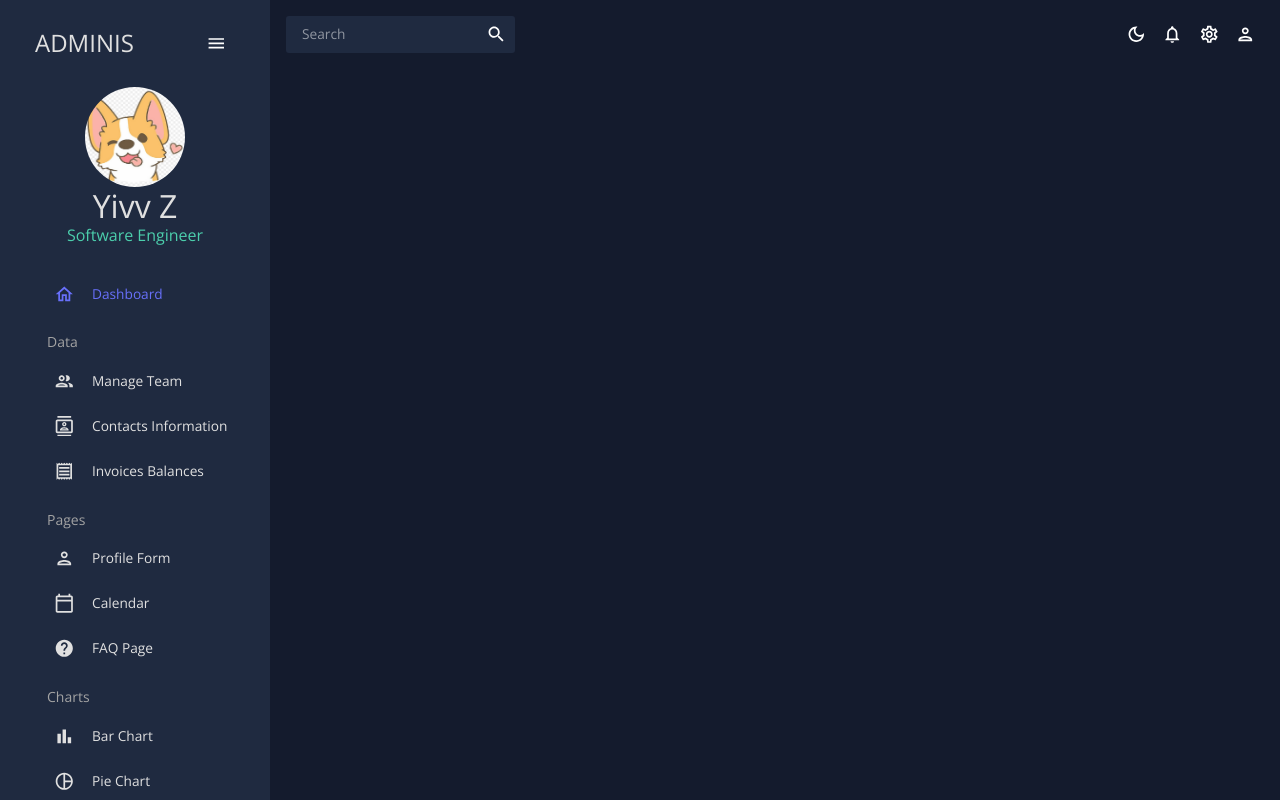
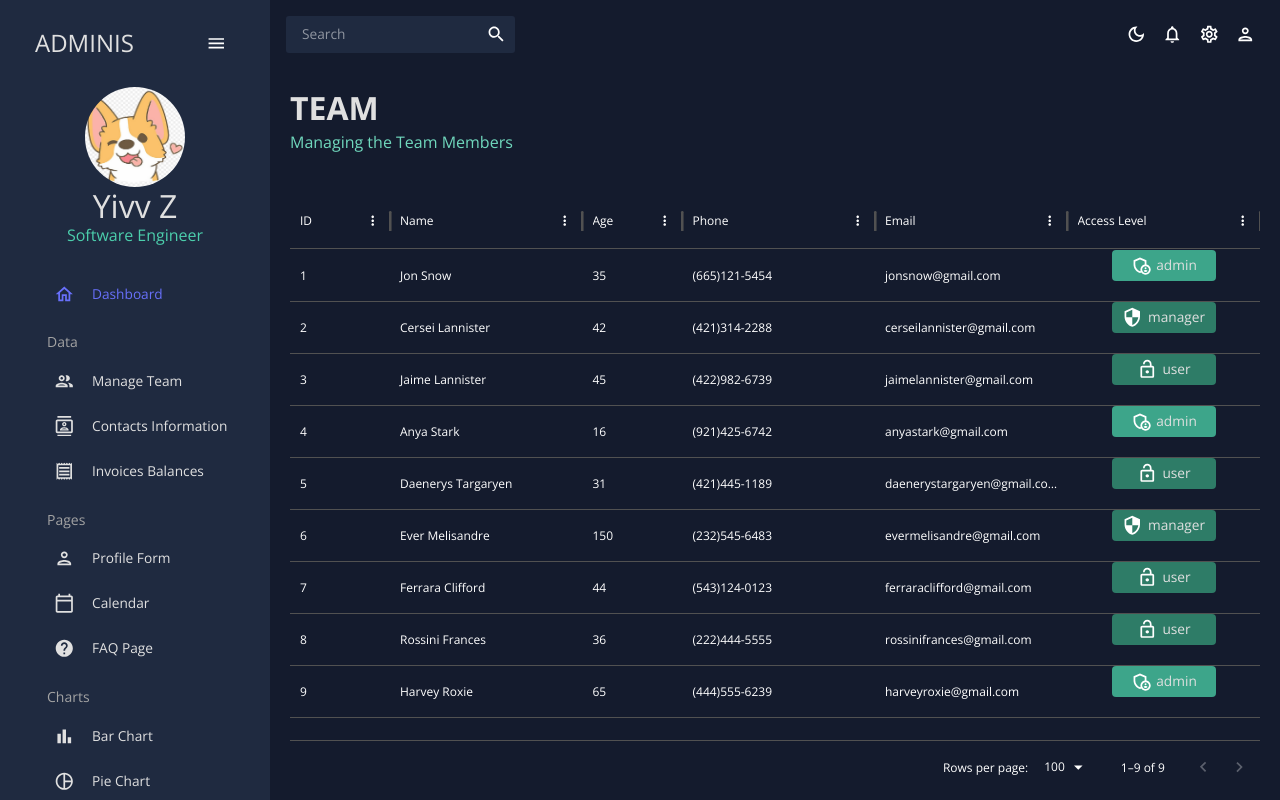
Before and after one commit to yivvm/Project-Dashboard, a React (Create React App) app: page /team in a window 1280 px wide. Built offline with nearby package versions, Linux system fonts and the light colour scheme.

Commit message:
create Team page

```diff
--- a/src/App.js
+++ b/src/App.js
@@ -4,7 +4,7 @@
 import Topbar from "./scenes/global/Topbar";
 import Sidebar from "./scenes/global/Sidebar";
 import Dashboard from "./scenes/dashboard";
-// import Team from "./scenes/team";
+import Team from "./scenes/team";
 // import Invoices from "./scenes/invoices";
 // import Contacts from "./scenes/contacts";
 // import Bar from "./scenes/bar";
@@ -28,7 +28,7 @@
             <Topbar />
             <Routes>
               <Route path="/" element={<Dashboard />} />
-              {/* <Route path="/team" element={<Team />} /> */}
+              <Route path="/team" element={<Team />} />
               {/* <Route path="/invoices" element={<Invoices />} /> */}
               {/* <Route path="/contacts" element={<Contacts />} /> */}
               {/* <Route path="/bar" element={<Bar />} /> */}
--- /dev/null
+++ b/src/scenes/team/index.jsx
@@ -0,0 +1,91 @@
+import React from 'react'
+import { Box, Typography, useTheme } from '@mui/material'
+import { DataGrid } from '@mui/x-data-grid'
+import { tokens } from '../../theme'
+import { mockDataTeam } from '../../data/mockData'
+import Header from '../../components/Header'
+import AdminPanelSettingsOutlinedIcon from '@mui/icons-material/AdminPanelSettingsOutlined'
+import LockOpenOutlinedIcon from '@mui/icons-material/LockOpenOutlined'
+import SecurityOutlinedIcon from '@mui/icons-material/SecurityOutlined'
+
+export default function Team() {
+    const theme = useTheme()
+    const colors = tokens(theme.palette.mode)
+
+    const columns = [
+        { field: "id", headerName: "ID" },
+        {
+            field: "name",
+            headerName: "Name",
+            flex: 1,
+            cellClassName: "name-column--cell",
+        },
+        {
+            field: "age",
+            headerName: "Age",
+            type: "number",
+            headerAlign: "left",
+            align: "left",
+        },
+        {
+            field: "phone",
+            headerName: "Phone",
+            flex: 1,
+        },
+        {
+            field: "email",
+            headerName: "Email",
+            flex: 1,
+        },
+        {
+            field: "access",
+            headerName: "Access Level",
+            flex: 1,
+            renderCell: ({ row: { access } }) => {
+                return (
+                    <Box
+                        width="60%"
+                        m="0 auto"
+                        p="5px"
+                        display="flex"
+                        justifyContent="center"
+                        backgroundColor={
+                            access === "admin"
+                            ? colors.greenAccent[600]
+                            : colors.greenAccent[700]
+                        }
+                        borderRadius="4px"
+                    >
+                        {access === "admin" && <AdminPanelSettingsOutlinedIcon /> }
+                        {access === "manager" && <SecurityOutlinedIcon /> }
+                        {access === "user" && <LockOpenOutlinedIcon /> }
+                        <Typography color={colors.grey[100]} sx={{ ml: "5px" }}>
+                            {access}
+                        </Typography>
+                    </Box>
+                )
+            }
+        },
+
+    ]
+
+  return (
+    <Box m="20px">
+      <Header title="TEAM" subtitle="Managing the Team Members" />
+      <Box
+        m="40px 0 0 0"
+        height="75vh"
+        sx={{
+            "& .MuiDataGrid-root": {
+                border: "none"
+            }
+        }}
+      >
+        <DataGrid
+            rows={mockDataTeam}
+            columns={columns}
+        />
+      </Box>
+    </Box>
+  )
+}
```
